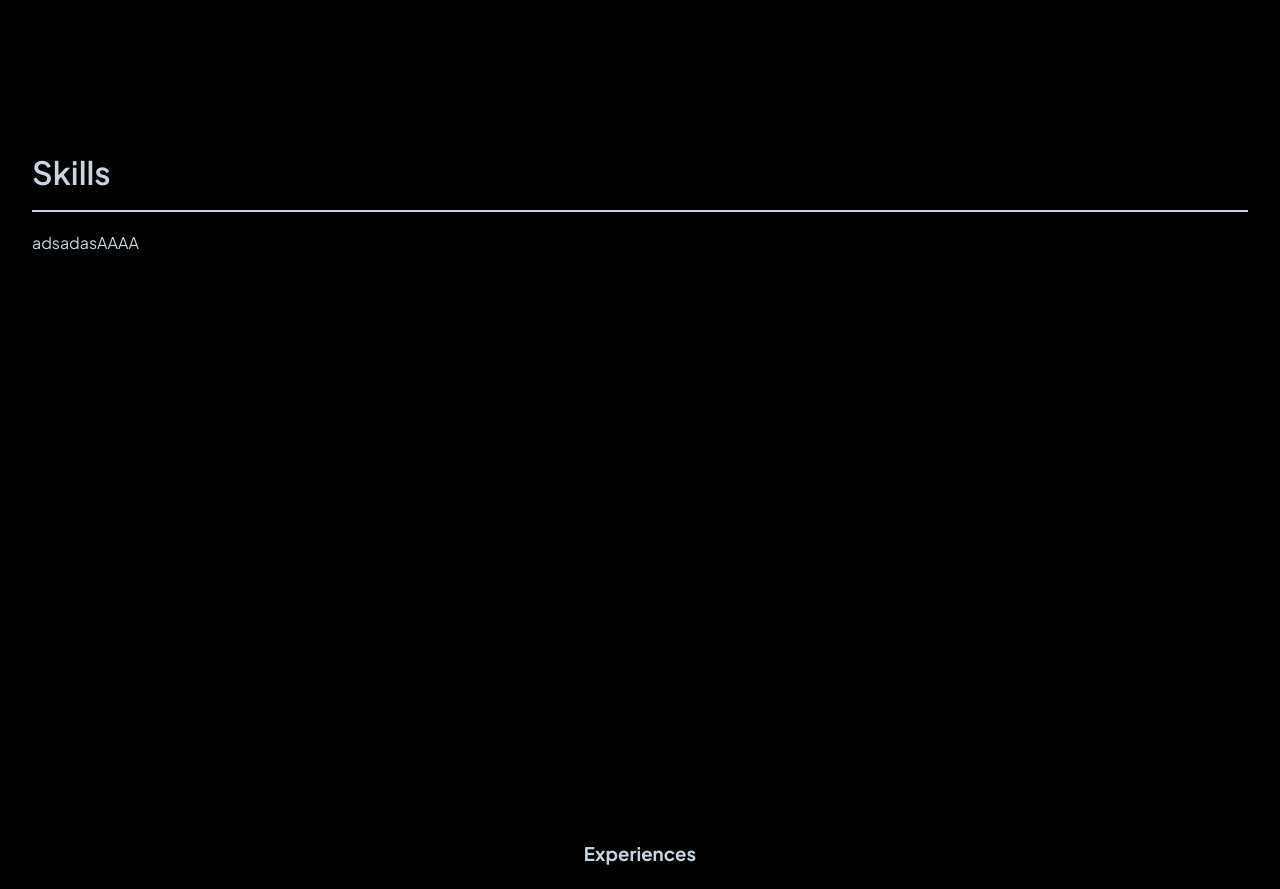
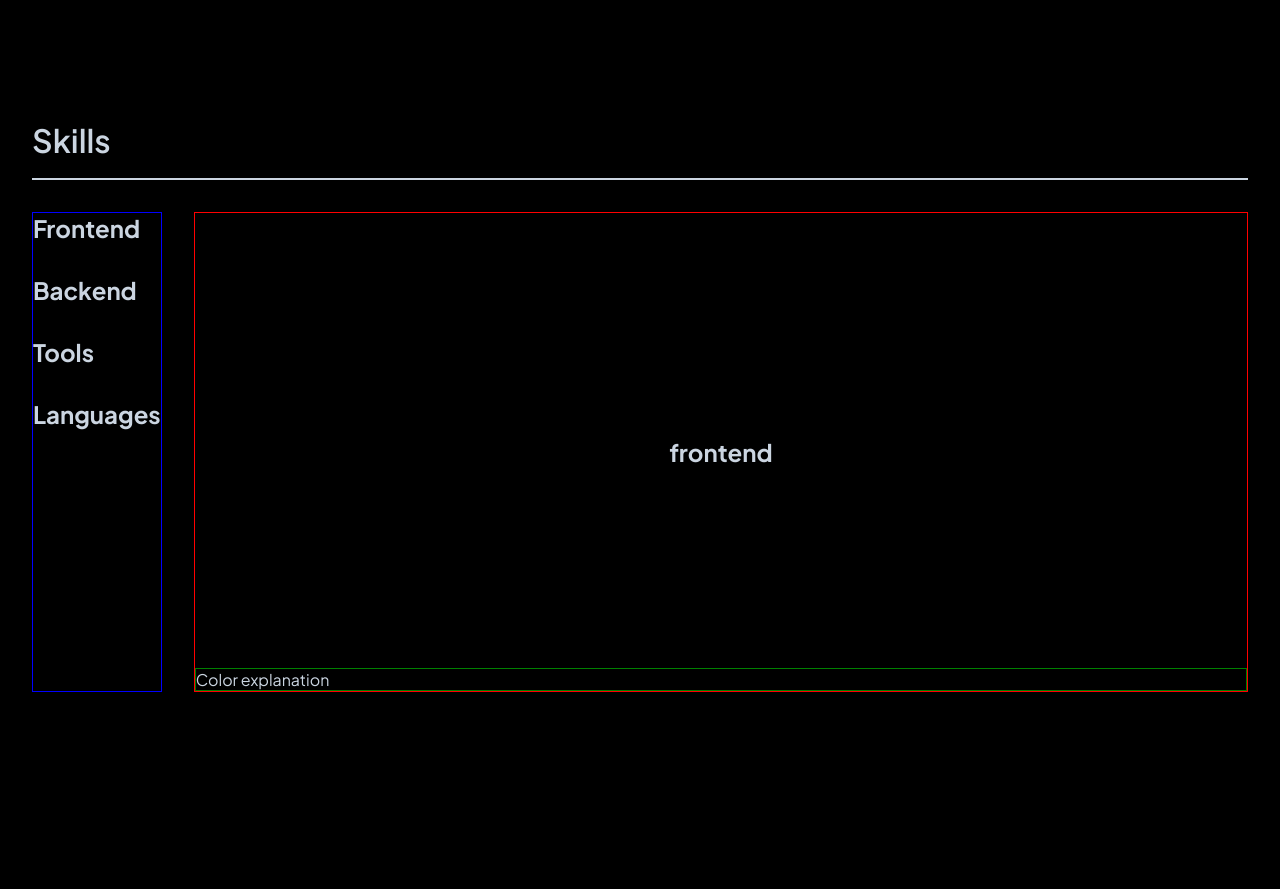
Before and after one commit to dongsub0918/personal-website, a Next.js app: page / in a window 1280 px wide. Shown: the part 1540-2429 px from the top of the page. Built offline with nearby package versions, Linux system fonts and the light colour scheme.

Commit message:
skills section outline

```diff
--- a/src/lib/content/bioCard.ts
+++ b/src/lib/content/bioCard.ts
@@ -18,7 +18,7 @@ const bioCardsData = [
   {
     icon: "code",
     title: "Coding",
-    description: `I'm a full-stack developer.
+    description: `I'm a full stack engineer.
     I value understanding technology from the ground up. I don’t use tools blindly.
     I strive to grasp the underlying mechanisms before adopting them.
     At the same time, I believe the best products are simple, intuitive, and well-encapsulated.
--- a/src/ui/aboutSection/aboutSection.tsx
+++ b/src/ui/aboutSection/aboutSection.tsx
@@ -34,8 +34,8 @@ export default function AboutSection() {
 
   return (
     <section className={styles.container} id="about">
+      <SectionHeader title="About Me" resumeButton={true} />
       <EmergingElement>
-        <SectionHeader title="About Me" resumeButton={true} />
         <div className={styles.bioCards}>
           {bioCardsData.map((card) => (
             <BioCard
--- a/src/ui/sectionHeader/sectionHeader.module.css
+++ b/src/ui/sectionHeader/sectionHeader.module.css
@@ -3,7 +3,7 @@
   justify-items: center;
   justify-content: space-between;
   position: relative;
-  margin-bottom: 40px;
+  margin-bottom: 20px;
 }
 
 .headerContainer::after {
--- /dev/null
+++ b/src/ui/skillsSection/miniNav/miniNav.module.css
@@ -0,0 +1,8 @@
+.container {
+  display: flex;
+  flex-direction: column;
+  gap: 2rem;
+
+  /* delete later */
+  border: 1px solid blue;
+}
--- /dev/null
+++ b/src/ui/skillsSection/miniNav/miniNav.tsx
@@ -0,0 +1,28 @@
+import styles from "./miniNav.module.css";
+
+interface MiniNavProps {
+  activeTab: string;
+  setActiveTab: (tab: string) => void;
+}
+
+export default function MiniNav({ activeTab, setActiveTab }: MiniNavProps) {
+  const tabs = ["Frontend", "Backend", "Tools", "Languages"];
+
+  const handleTabClick = (tab: string) => {
+    // animate the underline closing animation first
+
+    // then animate the underline opening animation for the clicked tab
+
+    setActiveTab(tab);
+  };
+
+  return (
+    <div className={styles.container}>
+      {tabs.map((tab) => (
+        <h2 key={tab} onClick={() => handleTabClick(tab)}>
+          {tab}
+        </h2>
+      ))}
+    </div>
+  );
+}
--- /dev/null
+++ b/src/ui/skillsSection/skillScroller/skillScroller.module.css
@@ -0,0 +1,21 @@
+.container {
+  display: flex;
+  flex-direction: column;
+  align-items: center;
+  justify-content: center;
+  width: 100%;
+  height: 60vh;
+  position: relative;
+  /* delete later */
+  border: 1px solid red;
+}
+
+.colorExplanationContainer {
+  position: absolute;
+  bottom: 0;
+  left: 0;
+  right: 0;
+
+  /* delete later */
+  border: 1px solid green;
+}
--- /dev/null
+++ b/src/ui/skillsSection/skillScroller/skillScroller.tsx
@@ -0,0 +1,16 @@
+import styles from "./skillScroller.module.css";
+
+interface SkillScrollerProps {
+  activeTab: string;
+}
+
+export default function SkillScroller({ activeTab }: SkillScrollerProps) {
+  return (
+    <div className={styles.container}>
+      <h2>{activeTab}</h2>
+      <div className={styles.colorExplanationContainer}>
+        <p>Color explanation</p>
+      </div>
+    </div>
+  );
+}
--- a/src/ui/skillsSection/skillsSection.module.css
+++ b/src/ui/skillsSection/skillsSection.module.css
@@ -2,7 +2,6 @@
   background-color: var(--background);
   display: flex;
   flex-direction: column;
-  padding-top: 2rem;
   padding-left: 2rem;
   padding-right: 2rem;
   transition: background-color var(--transition-duration)
@@ -10,26 +9,8 @@
     color var(--transition-duration) var(--transition-timing);
 }
 
-.headerContainer {
+.contentContainer {
   display: flex;
-  justify-items: center;
-  justify-content: space-between;
-  position: relative;
+  padding-top: 2rem;
+  gap: 2rem;
 }
-
-.headerContainer::after {
-  content: "";
-  position: absolute;
-  bottom: -20px;
-  left: 0;
-  width: 100%;
-  height: 2px;
-  background-color: var(--foreground);
-  transition: background-color var(--transition-duration)
-    var(--transition-timing);
-}
-
-.title {
-  font-size: 2rem;
-  font-weight: 600;
-}
--- a/src/ui/skillsSection/skillsSection.tsx
+++ b/src/ui/skillsSection/skillsSection.tsx
@@ -1,13 +1,25 @@
-import SectionHeader from "../sectionHeader/sectionHeader";
-import EmergingElement from "@/ui/floatingElements/floatingElements";
+"use client";
+
+import SectionHeader from "@ui/sectionHeader/sectionHeader";
+import EmergingElement from "@ui/emergingElements/emergingElements";
+
+import MiniNav from "./miniNav/miniNav";
 import styles from "./skillsSection.module.css";
+import SkillScroller from "./skillScroller/skillScroller";
+
+import { useState } from "react";
 
 export default function SkillsSection() {
+  const [activeTab, setActiveTab] = useState("frontend");
+
   return (
     <section className={styles.container} id="about">
+      <SectionHeader title="Skills" />
       <EmergingElement>
-        <SectionHeader title="Skills" />
-        <p>adsadasAAAA</p>
+        <div className={styles.contentContainer}>
+          <MiniNav activeTab={activeTab} setActiveTab={setActiveTab} />
+          <SkillScroller activeTab={activeTab} />
+        </div>
       </EmergingElement>
     </section>
   );
```
